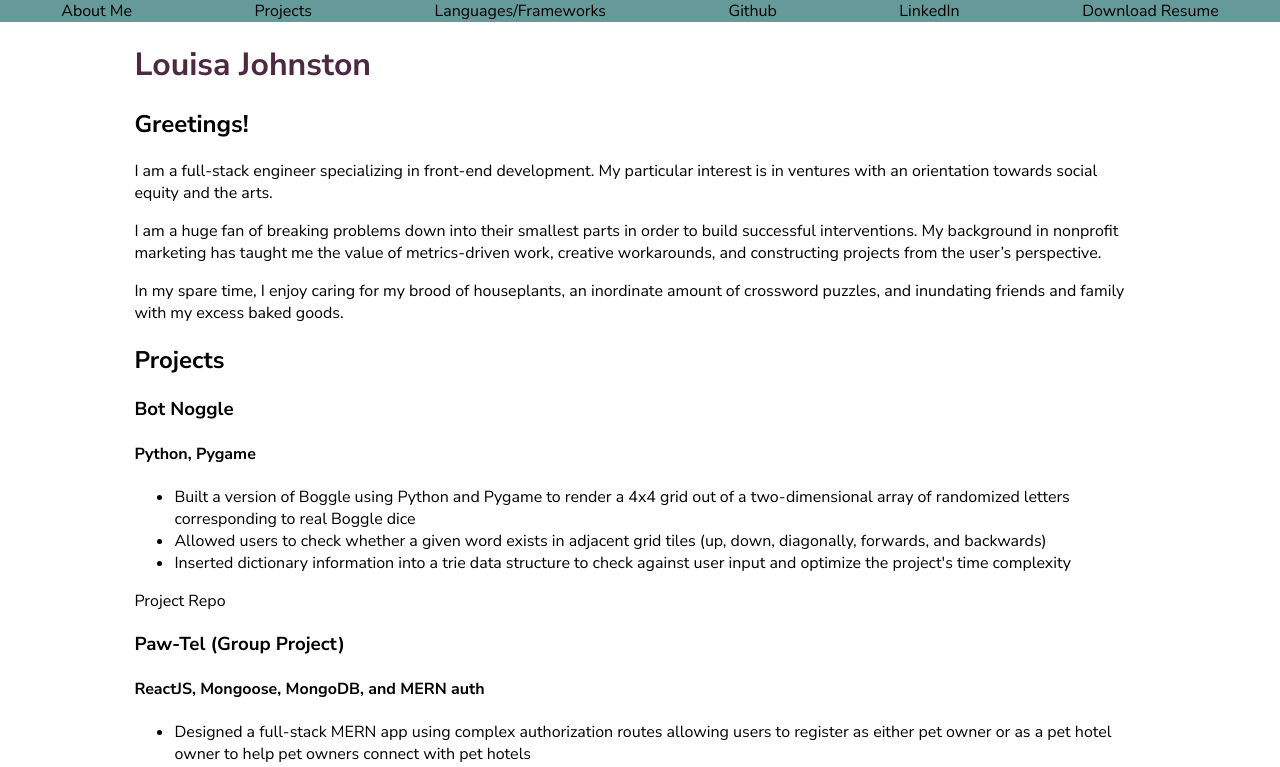
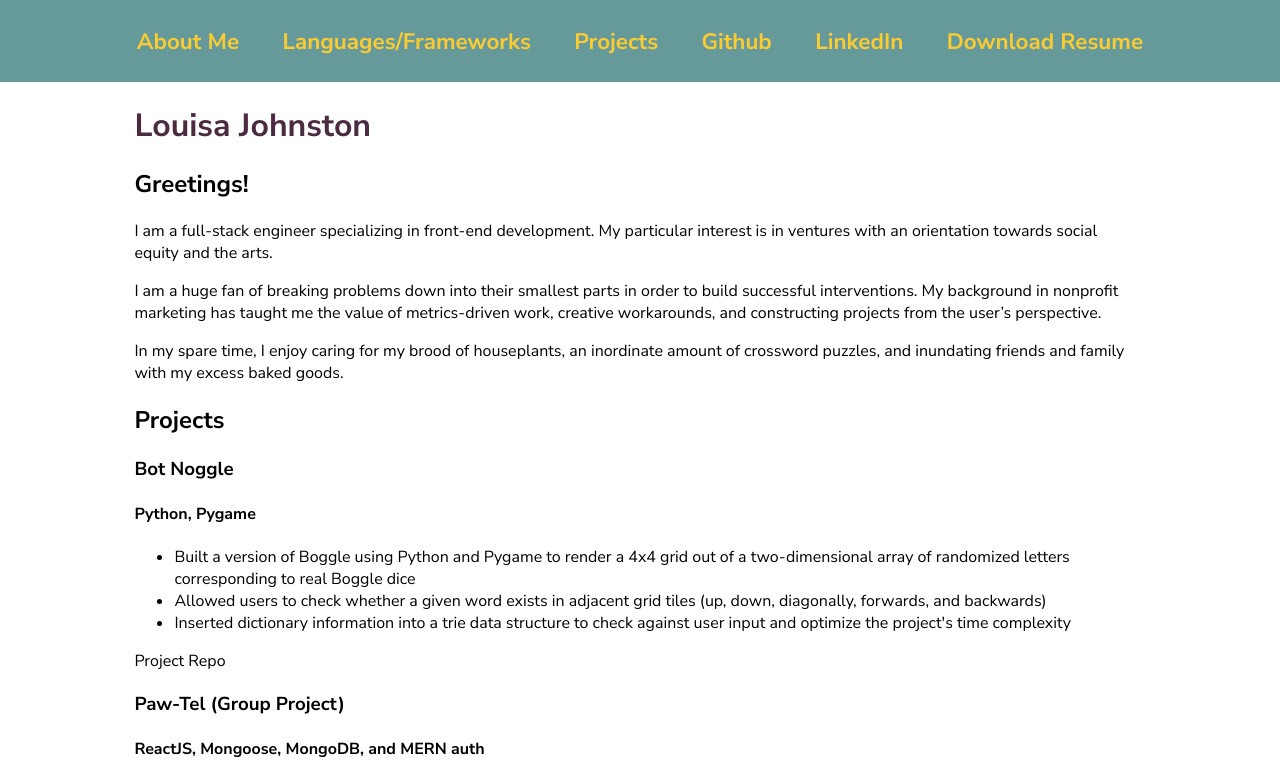
Before and after one commit to LouisaJohnston/Portfolio, a Next.js app: page / in a window 1280 px wide. Shown: the top 767 px of the page. Built offline with nearby package versions, Linux system fonts and the light colour scheme.

Commit message:
more nav styling

```diff
--- a/components/Navbar.jsx
+++ b/components/Navbar.jsx
@@ -8,18 +8,23 @@ export default function Navbar() {
                 <Link href='#about'>
                     <a>About Me</a>
                 </Link>
+
+                <Link href='#languages'>
+                    <a>Languages/Frameworks</a>
+                </Link>
+
                 <Link href='#projects'>
                     <a>Projects</a>
                 </Link>
-                <Link href='#languages'>
-                    <a>Languages/Frameworks</a>
-                </Link>
+
                 <Link href='https://github.com/LouisaJohnston'>
                     <a target='_blank'>Github</a>
                 </Link>
+
                 <Link href='https://www.linkedin.com/in/louisa-johnston/'>
                     <a target='_blank'>LinkedIn</a>
                 </Link>
+
                 <Link href='/LouisaJohnston_Resume.pdf'>
                     <a target='_blank' download>Download Resume</a>
                 </Link>
--- a/styles/globals.css
+++ b/styles/globals.css
@@ -29,6 +29,12 @@ nav {
 #nav-links {
   display: flex;
   justify-content: space-around;
+  margin-left: 7%;
+  margin-right: 7%;
+  padding: 2%;
+  color: #FBCC32;
+  font-weight: 700;
+  font-size: 1.4em;
 }
 
 #main {
```
